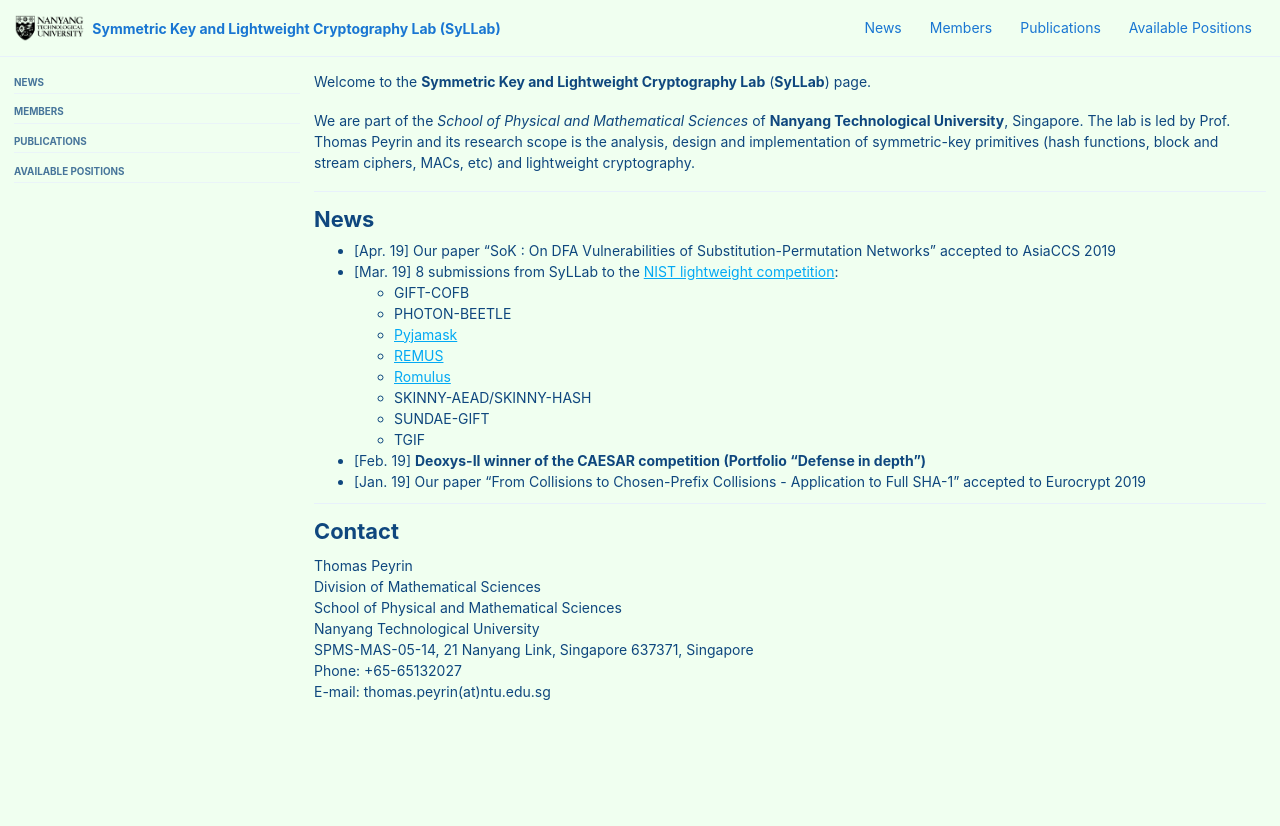
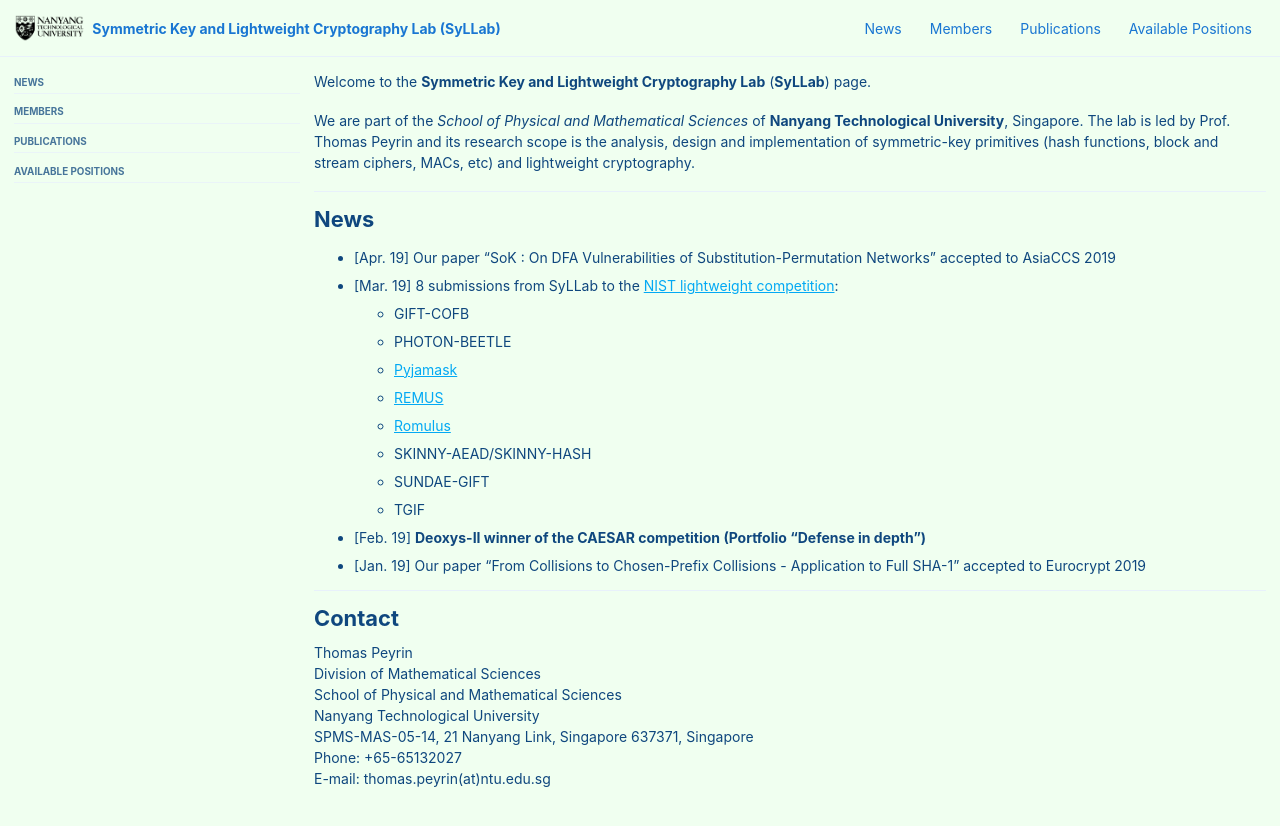
Before and after one commit to thomaspeyrin/web, a Jekyll site: the page built from index.md, in a window 1280 px wide and 900 px high. Shown: the top 826 px of the window. Built offline with Jekyll 4.4.1, drawn with Linux system fonts in a browser that asks for light colours; cached includes are drawn as plain includes; nearby versions of some CDN libraries.

Commit message:
Update main.scss

```diff
--- a/assets/css/main.scss
+++ b/assets/css/main.scss
@@ -22,6 +22,6 @@ html {
 }
 
 ul {
-  margin: 0;
-  line-height: 1;
+  margin: -0.5;
+  //line-height: 1;
 }
```
